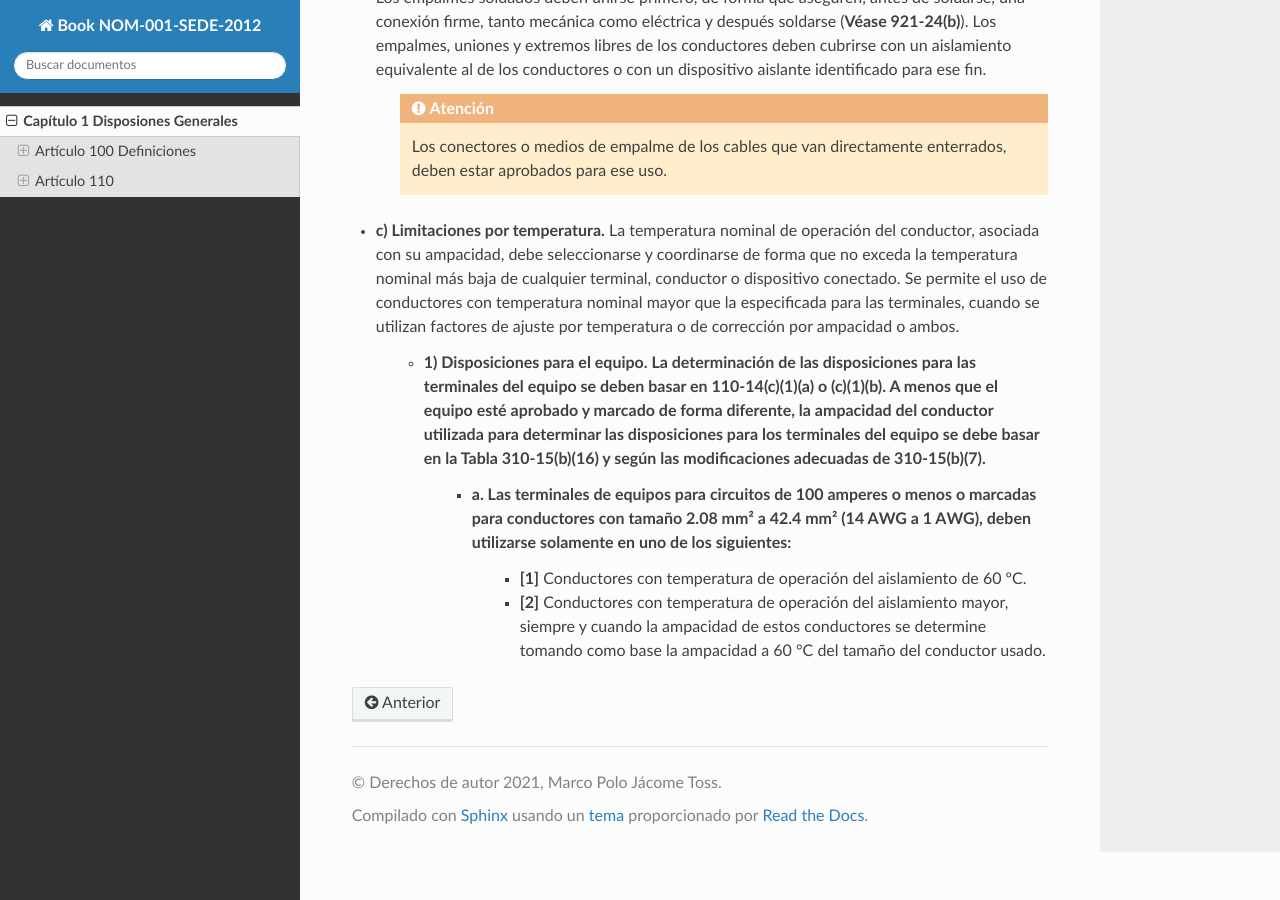
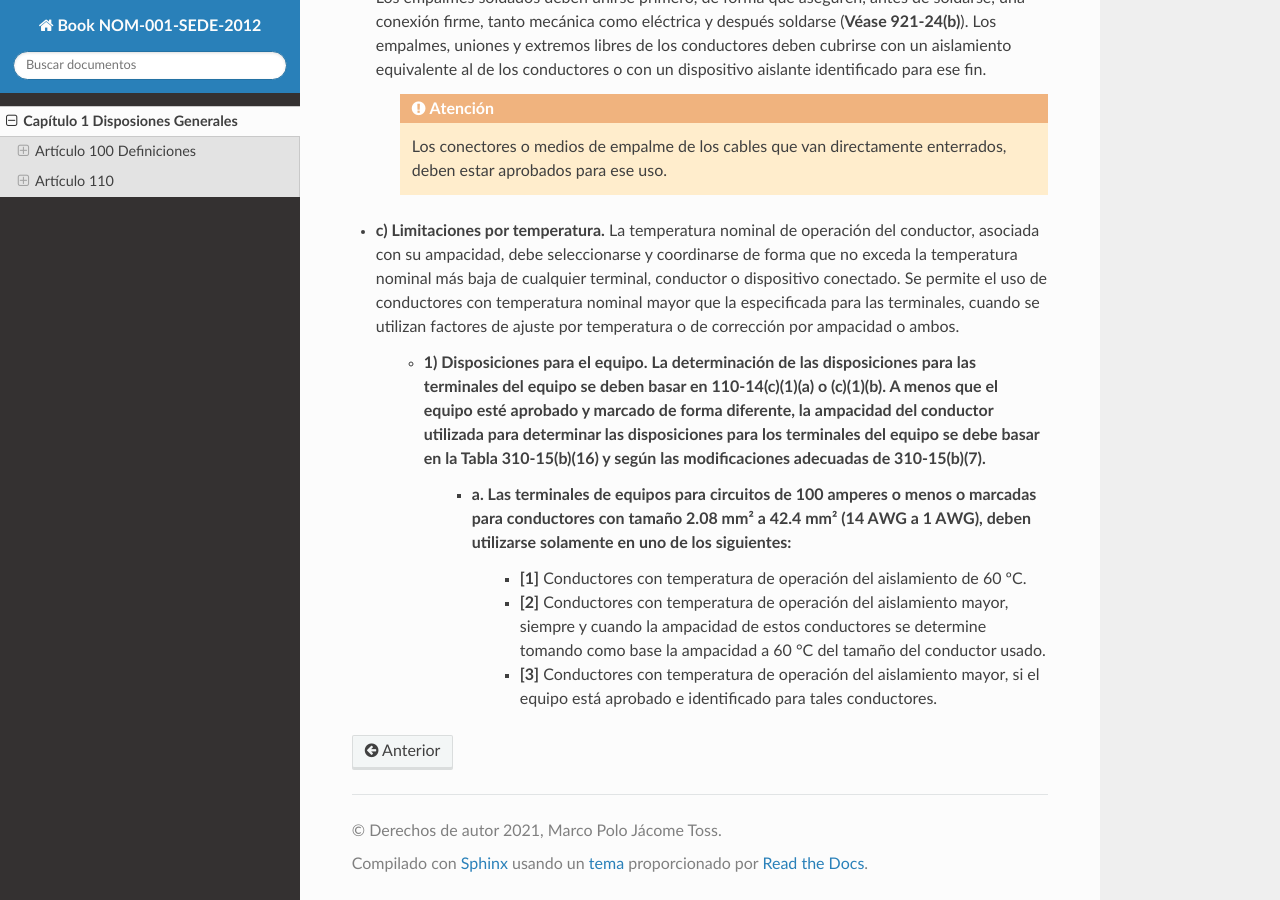
Before and after one commit to jacometoss/Book-NOM-001-SEDE-2012, a Sphinx documentation site: the page built from docs/100/index.rst, in a window 1280 px wide and 900 px high, scrolled down 20037 px. Built offline with Sphinx 7.4.7 and the Read the Docs theme 2.0.0, drawn with Linux system fonts in a browser that asks for light colours.

Commit message:
Add files via upload

```diff
--- a/docs/100/index.rst
+++ b/docs/100/index.rst
@@ -446,3 +446,4 @@ Conectores y terminales para conductores con cableados más flexibles que los de
 		* **a**. Las terminales de equipos para circuitos de 100 amperes o menos o marcadas para conductores con tamaño 2.08 mm² a 42.4 mm² (14 AWG a 1 AWG), deben utilizarse solamente en uno de los siguientes:
 			*	**[1]** Conductores con temperatura de operación del aislamiento de 60 ºC.
 			*   **[2]** Conductores con temperatura de operación del aislamiento mayor, siempre y cuando la ampacidad de estos conductores se determine tomando como base la ampacidad a 60 °C del tamaño del conductor usado.
+			*   **[3]** Conductores con temperatura de operación del aislamiento mayor, si el equipo está aprobado e identificado para tales conductores.
```
